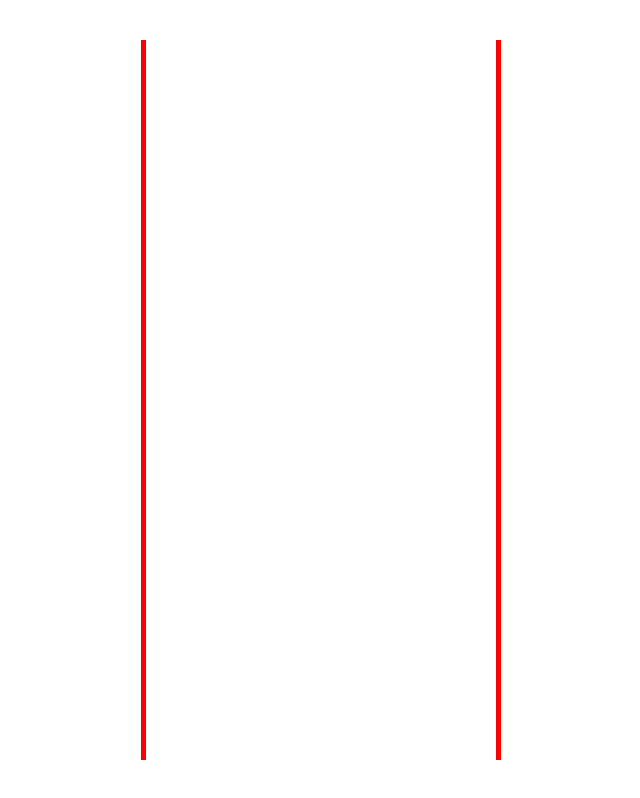
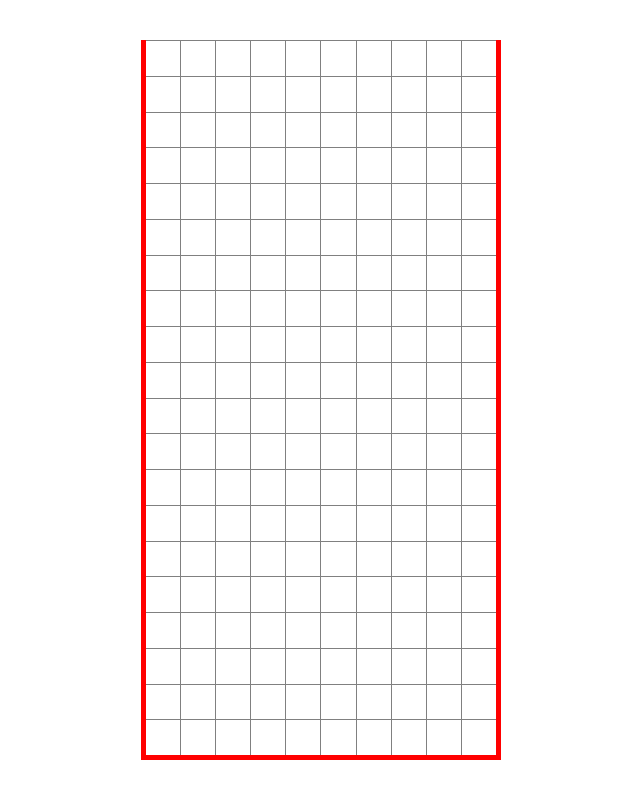
Before and after one commit to yurybikuzin/bikuzin.baza-winner.ru, a plain HTML site: page tetris/index.html in a window 1280 px wide. Shown: the whole page, without its empty margins (319-959 px from the left). Drawn offline with Linux system fonts and the light colour scheme.

Commit message:
сетка на основе div'ов.

```diff
--- a/tetris/index.html
+++ b/tetris/index.html
@@ -13,278 +13,79 @@
       #glass {
         width: 45vh;
         height: 90vh;
-        /*border-top: 5px red solid;*/
         border-left: 5px red solid;
         border-right: 5px red solid;
-        /*border-bottom: 5px red solid;*/
+        border-bottom: 5px red solid;
         box-sizing: border-box;
       }
-      table {
-        border: 0;
+      #grid {
+        height: 100%;
+        width: 100%;
+        position: relative;
+      }
+      #vertical-lines, #horizontal-lines {
+        height: 100%;
+        width: 100%;
+      }
+      #vertical-lines {
+        position: absolute;
+        top: 0;
+        left: 0;
+        display: flex;
+        flex-direction: row;
+      }
+      #horizontal-lines div {
+        height: 5%;
+        border-top: 1px solid gray;
         box-sizing: border-box;
-        width: 100%;
+      }
+      #vertical-lines div {
+        width: 10%;
         height: 100%;
-        /*height: calc(2 * 4.25vh);*/
       }
-      tr {
-        /*box-sizing: border-box;*/
-        /*height: 5%;*/
-      }
-      td {
-        /*border: 1px solid gray;*/
-        /*box-sizing: border-box;*/
-        /*width: 10%;*/
-        /*height: 5%;*/
-        /*height: 4.25vh;*/
+      #vertical-lines div:not(:first-child) {
+        border-left: 1px solid gray;
       }
     </style>
   </head>
   <body>
     <div id="glass">
-      <table cellpadding="0" cellspacing="0">
-        <tbody>
-          <tr>
-            <td></td>
-            <td></td>
-            <td></td>
-            <td></td>
-            <td></td>
-            <td></td>
-            <td></td>
-            <td></td>
-            <td></td>
-            <td></td>
-          </tr>
-          <tr>
-            <td></td>
-            <td></td>
-            <td></td>
-            <td></td>
-            <td></td>
-            <td></td>
-            <td></td>
-            <td></td>
-            <td></td>
-            <td></td>
-          </tr>
-          <tr>
-            <td></td>
-            <td></td>
-            <td></td>
-            <td></td>
-            <td></td>
-            <td></td>
-            <td></td>
-            <td></td>
-            <td></td>
-            <td></td>
-          </tr>
-          <tr>
-            <td></td>
-            <td></td>
-            <td></td>
-            <td></td>
-            <td></td>
-            <td></td>
-            <td></td>
-            <td></td>
-            <td></td>
-            <td></td>
-          </tr>
-          <tr>
-            <td></td>
-            <td></td>
-            <td></td>
-            <td></td>
-            <td></td>
-            <td></td>
-            <td></td>
-            <td></td>
-            <td></td>
-            <td></td>
-          </tr>
-          <tr>
-            <td></td>
-            <td></td>
-            <td></td>
-            <td></td>
-            <td></td>
-            <td></td>
-            <td></td>
-            <td></td>
-            <td></td>
-            <td></td>
-          </tr>
-          <tr>
-            <td></td>
-            <td></td>
-            <td></td>
-            <td></td>
-            <td></td>
-            <td></td>
-            <td></td>
-            <td></td>
-            <td></td>
-            <td></td>
-          </tr>
-          <tr>
-            <td></td>
-            <td></td>
-            <td></td>
-            <td></td>
-            <td></td>
-            <td></td>
-            <td></td>
-            <td></td>
-            <td></td>
-            <td></td>
-          </tr>
-          <tr>
-            <td></td>
-            <td></td>
-            <td></td>
-            <td></td>
-            <td></td>
-            <td></td>
-            <td></td>
-            <td></td>
-            <td></td>
-            <td></td>
-          </tr>
-          <tr>
-            <td></td>
-            <td></td>
-            <td></td>
-            <td></td>
-            <td></td>
-            <td></td>
-            <td></td>
-            <td></td>
-            <td></td>
-            <td></td>
-          </tr>
-          <tr>
-            <td></td>
-            <td></td>
-            <td></td>
-            <td></td>
-            <td></td>
-            <td></td>
-            <td></td>
-            <td></td>
-            <td></td>
-            <td></td>
-          </tr>
-          <tr>
-            <td></td>
-            <td></td>
-            <td></td>
-            <td></td>
-            <td></td>
-            <td></td>
-            <td></td>
-            <td></td>
-            <td></td>
-            <td></td>
-          </tr>
-          <tr>
-            <td></td>
-            <td></td>
-            <td></td>
-            <td></td>
-            <td></td>
-            <td></td>
-            <td></td>
-            <td></td>
-            <td></td>
-            <td></td>
-          </tr>
-          <tr>
-            <td></td>
-            <td></td>
-            <td></td>
-            <td></td>
-            <td></td>
-            <td></td>
-            <td></td>
-            <td></td>
-            <td></td>
-            <td></td>
-          </tr>
-          <tr>
-            <td></td>
-            <td></td>
-            <td></td>
-            <td></td>
-            <td></td>
-            <td></td>
-            <td></td>
-            <td></td>
-            <td></td>
-            <td></td>
-          </tr>
-          <tr>
-            <td></td>
-            <td></td>
-            <td></td>
-            <td></td>
-            <td></td>
-            <td></td>
-            <td></td>
-            <td></td>
-            <td></td>
-            <td></td>
-          </tr>
-          <tr>
-            <td></td>
-            <td></td>
-            <td></td>
-            <td></td>
-            <td></td>
-            <td></td>
-            <td></td>
-            <td></td>
-            <td></td>
-            <td></td>
-          </tr>
-          <tr>
-            <td></td>
-            <td></td>
-            <td></td>
-            <td></td>
-            <td></td>
-            <td></td>
-            <td></td>
-            <td></td>
-            <td></td>
-            <td></td>
-          </tr>
-          <tr>
-            <td></td>
-            <td></td>
-            <td></td>
-            <td></td>
-            <td></td>
-            <td></td>
-            <td></td>
-            <td></td>
-            <td></td>
-            <td></td>
-          </tr>
-          <tr>
-            <td></td>
-            <td></td>
-            <td></td>
-            <td></td>
-            <td></td>
-            <td></td>
-            <td></td>
-            <td></td>
-            <td></td>
-            <td></td>
-          </tr>
-        </tbody>
-      </table>
+      <div id="grid">
+        <div id="horizontal-lines">
+          <div></div>
+          <div></div>
+          <div></div>
+          <div></div>
+          <div></div>
+          <div></div>
+          <div></div>
+          <div></div>
+          <div></div>
+          <div></div>
+          <div></div>
+          <div></div>
+          <div></div>
+          <div></div>
+          <div></div>
+          <div></div>
+          <div></div>
+          <div></div>
+          <div></div>
+          <div></div>
+        </div>
+        <div id="vertical-lines">
+          <div></div>
+          <div></div>
+          <div></div>
+          <div></div>
+          <div></div>
+          <div></div>
+          <div></div>
+          <div></div>
+          <div></div>
+          <div></div>
+        </div>
+      </div>
     </div>
   </body>
 </html>
```
